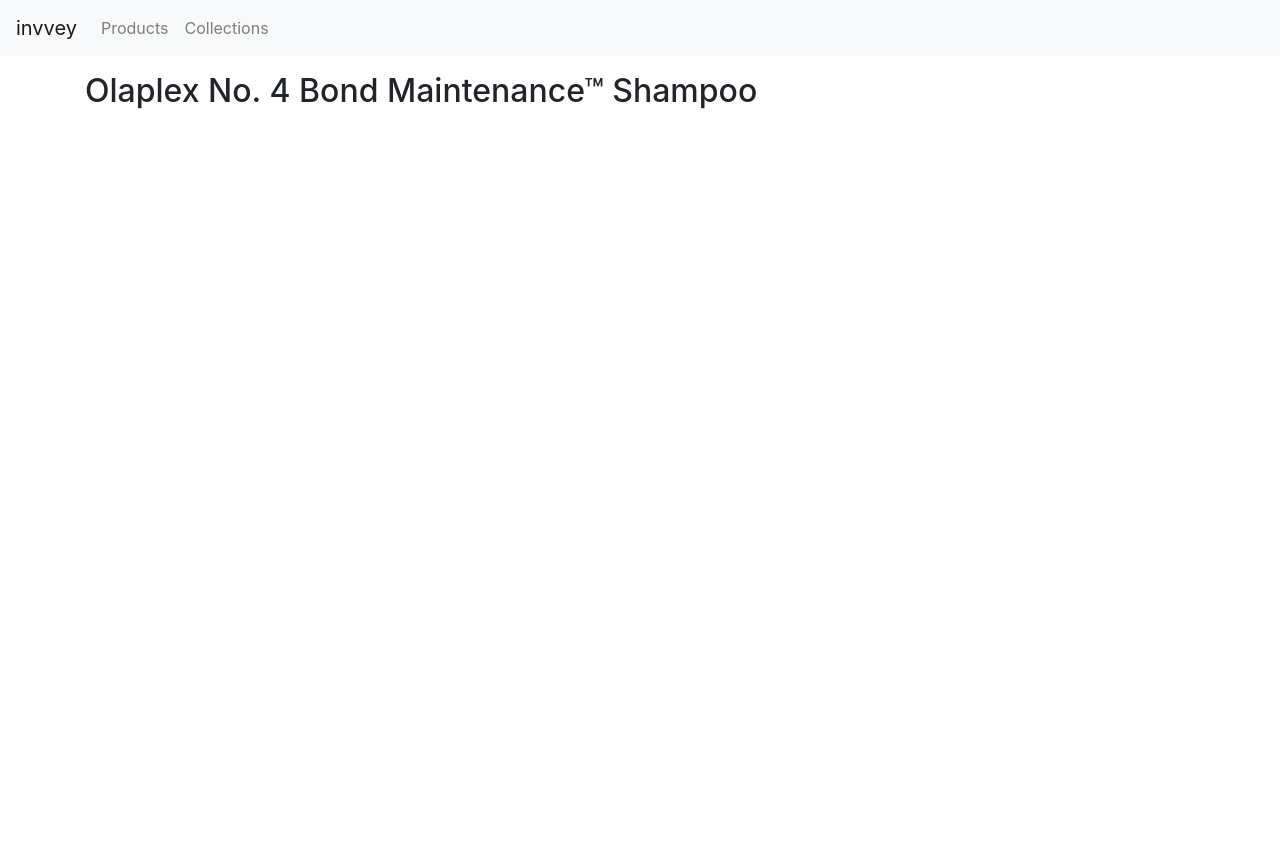
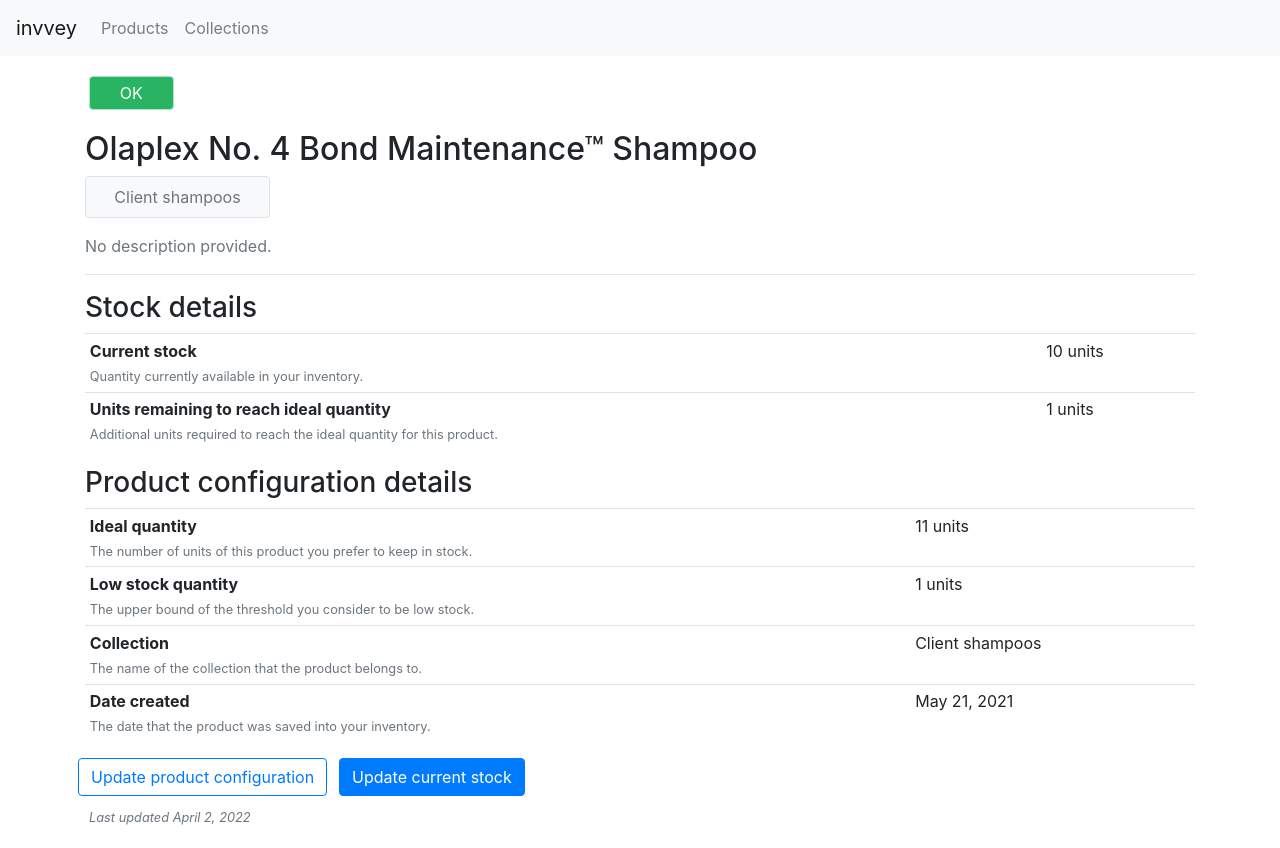
Before and after one commit to ezmartini/invvey, a React (Create React App) app: page /product in a window 1280 px wide. Before the commit the page ends 800 px from the top, so only its background shows below. Built offline with nearby package versions, Linux system fonts and the light colour scheme.

Commit message:
organize product page design

```diff
--- a/src/components/dashboard/Navbar.mjs
+++ b/src/components/navbar/Navbar.mjs
@@ -2,12 +2,12 @@
 
 export default function Navbar() {
   return (
-    <nav class="navbar navbar-expand-lg navbar-light bg-light">
-      <a class="navbar-brand" href="#">
+    <nav className="navbar navbar-expand-lg navbar-light bg-light">
+      <a className="navbar-brand" href="#">
         invvey
       </a>
       <button
-        class="navbar-toggler"
+        className="navbar-toggler"
         type="button"
         data-toggle="collapse"
         data-target="#navbarNav"
@@ -15,17 +15,17 @@
         aria-expanded="false"
         aria-label="Toggle navigation"
       >
-        <span class="navbar-toggler-icon"></span>
+        <span className="navbar-toggler-icon"></span>
       </button>
-      <div class="collapse navbar-collapse" id="navbarNav">
-        <ul class="navbar-nav">
-          <li class="nav-item">
-            <a class="nav-link" href="#">
+      <div className="collapse navbar-collapse" id="navbarNav">
+        <ul className="navbar-nav">
+          <li className="nav-item">
+            <a className="nav-link" href="#">
               Products
             </a>
           </li>
-          <li class="nav-item">
-            <a class="nav-link" href="#">
+          <li className="nav-item">
+            <a className="nav-link" href="#">
               Collections
             </a>
           </li>
--- /dev/null
+++ b/src/components/product/ProductConfigDetails.mjs
@@ -0,0 +1,79 @@
+import React from "react";
+
+export default function ProductConfigDetails(props) {
+  return (
+    <>
+      {" "}
+      <h3> Product configuration details </h3>
+      <table className="table table-hover table-sm">
+        <tbody>
+          <tr>
+            <th scope="row">
+              {" "}
+              Ideal quantity{" "}
+              <p className="text-muted font-weight-normal mb-0">
+                {" "}
+                <small>
+                  {" "}
+                  The number of units of this product you prefer to keep in
+                  stock.{" "}
+                </small>
+              </p>{" "}
+            </th>
+            <td> {props.productInfo.idealQuantity} units </td>
+          </tr>
+
+          <tr>
+            <th scope="row">
+              {" "}
+              Low stock quantity{" "}
+              <p className="text-muted font-weight-normal mb-0">
+                {" "}
+                <small>
+                  {" "}
+                  The upper bound of the threshold you consider to be low stock.{" "}
+                </small>
+              </p>{" "}
+            </th>
+            <td>
+              {" "}
+              {props.productInfo.idealQuantity -
+                props.productInfo.currentQuantity}{" "}
+              units{" "}
+            </td>
+          </tr>
+
+          <tr>
+            <th scope="row">
+              {" "}
+              Collection{" "}
+              <p className="text-muted font-weight-normal mb-0">
+                {" "}
+                <small>
+                  {" "}
+                  The name of the collection that the product belongs to.{" "}
+                </small>
+              </p>{" "}
+            </th>
+            <td> {props.productInfo.collection}</td>
+          </tr>
+
+          <tr>
+            <th scope="row">
+              {" "}
+              Date created{" "}
+              <p className="text-muted font-weight-normal mb-0">
+                {" "}
+                <small>
+                  {" "}
+                  The date that the product was saved into your inventory.{" "}
+                </small>
+              </p>{" "}
+            </th>
+            <td> {props.productInfo.dateCreated}</td>
+          </tr>
+        </tbody>
+      </table>{" "}
+    </>
+  );
+}
--- /dev/null
+++ b/src/components/product/StockDetails.mjs
@@ -0,0 +1,45 @@
+import React from "react";
+
+export default function StockDetails(props) {
+  return (
+    <>
+      <h3> Stock details </h3>
+      <table className="table table-hover table-sm">
+        <tbody>
+          <tr>
+            <th scope="row">
+              {" "}
+              Current stock{" "}
+              <p className="text-muted font-weight-normal mb-0">
+                {" "}
+                <small> Quantity currently available in your inventory. </small>
+              </p>{" "}
+            </th>
+            <td> {props.productInfo.currentQuantity} units </td>
+          </tr>
+
+          <tr>
+            <th scope="row">
+              {" "}
+              Units remaining to reach ideal quantity{" "}
+              <p className="text-muted font-weight-normal mb-0">
+                {" "}
+                <small>
+                  {" "}
+                  Additional units required to reach the ideal quantity for this
+                  product.{" "}
+                </small>
+              </p>{" "}
+            </th>
+            <td>
+              {" "}
+              {props.productInfo.idealQuantity -
+                props.productInfo.currentQuantity}{" "}
+              units{" "}
+            </td>
+          </tr>
+        </tbody>
+      </table>
+    </>
+  );
+}
--- /dev/null
+++ b/src/components/product/StockStatusTag.mjs
@@ -0,0 +1,27 @@
+import React from "react";
+
+const tagInfo = {
+  OK: { bg: "#28B463", border: "1px solid #ABEBC6", text: "OK" },
+  Low: { bg: "#F1C40F", border: "1px solid #F7DC6F", text: "Low" },
+  Zero: { bg: "#E74C3C", border: "1px solid #F1948A", text: "Zero" },
+};
+function StatusTag(props) {
+  return (
+    <div className="col-lg-1 col-md-2 col-sm-2 col-xs-1 p-1 text-center">
+      <p
+        className="rounded p-1 text-white"
+        style={{
+          backgroundColor: props.info.bg,
+          border: props.info.border,
+        }}
+      >
+        {" "}
+        {props.info.text}
+      </p>{" "}
+    </div>
+  );
+}
+export default function StockStatusTags(props) {
+  console.log(props);
+  return <StatusTag info={tagInfo[props.status]} />;
+}
--- a/src/pages/Dashboard.mjs
+++ b/src/pages/Dashboard.mjs
@@ -2,7 +2,7 @@
 import { useState } from "react";
 import ProductCards from "../components/dashboard/ProductCards.mjs";
 import CollectionsAndProductsPreview from "../components/dashboard/CollectionsAndProductsPreview.mjs";
-import Navbar from "../components/dashboard/Navbar.mjs";
+import Navbar from "../components/navbar/Navbar.mjs";
 
 function Dashboard() {
   return (
--- a/src/pages/Product.mjs
+++ b/src/pages/Product.mjs
@@ -1,13 +1,62 @@
 import React from "react";
-import Navbar from "../components/dashboard/Navbar.mjs";
+import Navbar from "../components/navbar/Navbar.mjs";
+import { useState } from "react";
+import StockStatusTag from "../components/product/StockStatusTag.mjs";
+import StockDetails from "../components/product/StockDetails.mjs";
+import ProductConfigDetails from "../components/product/ProductConfigDetails.mjs";
 
 export default function Product() {
+  const initialProduct = {
+    name: "Olaplex No. 4 Bond Maintenance™ Shampoo",
+    description: "No description provided. ",
+    price: "$20.99",
+    currentQuantity: 10,
+    idealQuantity: 11,
+    lowStockQuantity: 5,
+    stockStatus: "OK",
+    collection: "Client shampoos",
+    dateUpdated: "April 2, 2022",
+    dateCreated: "May 21, 2021",
+  };
+
+  const [productInfo, setProductInfo] = useState(initialProduct);
+
   return (
     <>
       {" "}
       <Navbar />{" "}
       <section className="container mt-3">
-        <h2> Olaplex No. 4 Bond Maintenance™ Shampoo </h2>
+        <StockStatusTag status={productInfo.stockStatus} />
+        <h2> {productInfo.name} </h2>
+        <div className="col-lg-2 col-md-4 col-sm-6 p-0 text-center">
+          <p className="border border-gray rounded p-2 bg-light text-secondary">
+            {" "}
+            {productInfo.collection}{" "}
+          </p>{" "}
+        </div>
+        <p className="text-muted"> {productInfo.description} </p>
+        <hr className="hr" />
+        <StockDetails productInfo={productInfo} />
+        <ProductConfigDetails productInfo={productInfo} />
+        <div className="row">
+          <button
+            type="button"
+            className="btn btn-outline-primary ml-2 mr-1 mb-1"
+          >
+            Update product configuration
+          </button>
+
+          <button type="button" className="btn btn-primary ml-2 mr-1 mb-1">
+            Update current stock
+          </button>
+        </div>
+        <p className="text-muted p-1">
+          {" "}
+          <small>
+            {" "}
+            <i> Last updated {productInfo.dateUpdated} </i>{" "}
+          </small>
+        </p>{" "}
       </section>
     </>
   );
--- a/src/pages/Products.mjs
+++ b/src/pages/Products.mjs
@@ -1,5 +1,5 @@
 import React from "react";
-import Navbar from "../components/dashboard/Navbar.mjs";
+import Navbar from "../components/navbar/Navbar.mjs";
 
 export default function Products() {
   return (
```
